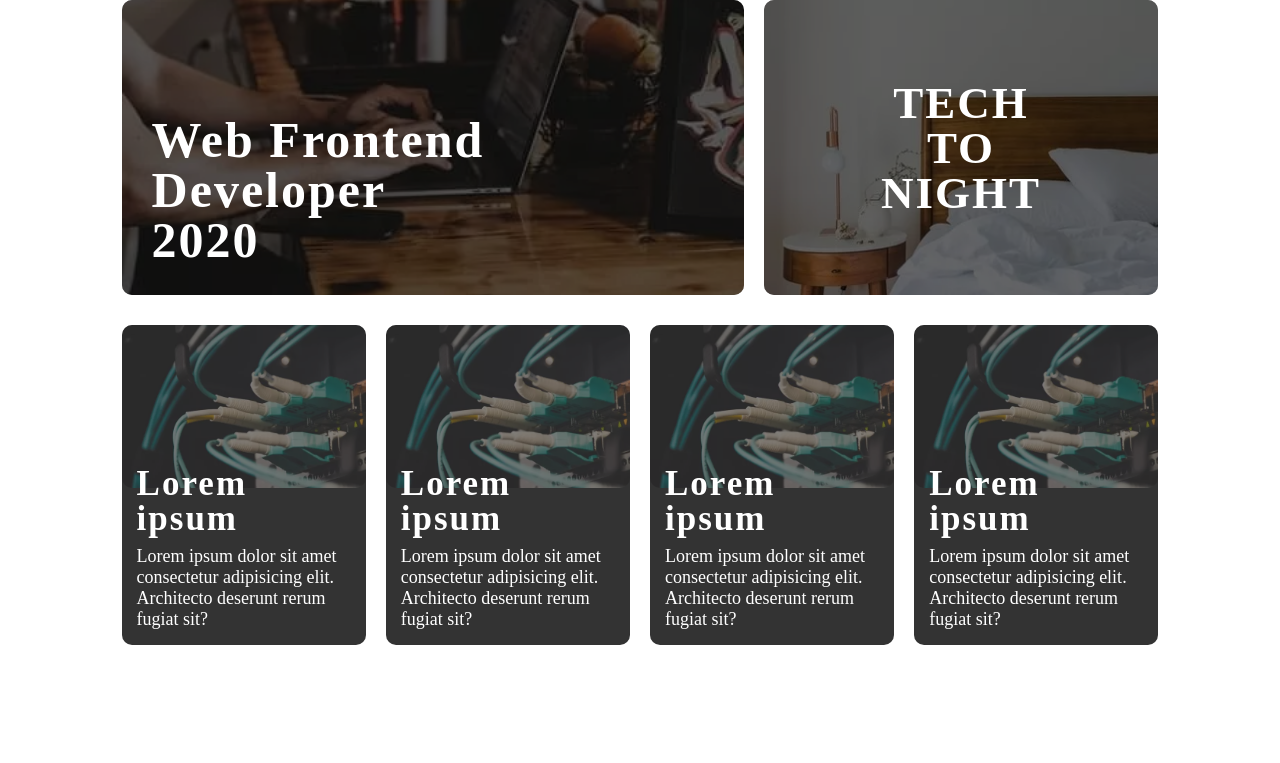
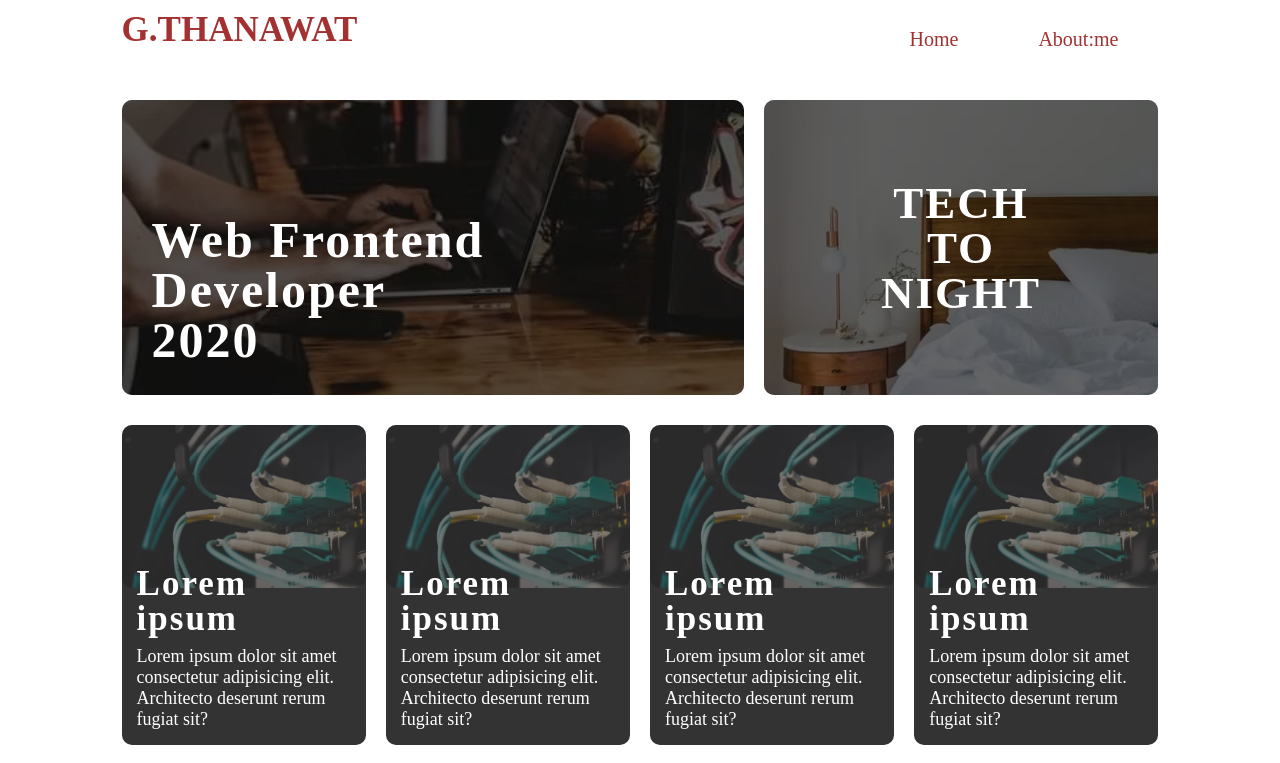
Before and after one commit to thanawatgulati/thanawat-blog, a Next.js app: page / in a window 1280 px wide. Shown: the top 763 px of the page. Built offline with nearby package versions, Linux system fonts and the light colour scheme.

Commit message:
🖥 Desktop Navigation

```diff
--- a/components/Navbar.tsx
+++ b/components/Navbar.tsx
@@ -1,14 +1,25 @@
 import React, { ReactElement } from "react";
 import styles from "../styles/navbar.module.css";
+import Link from "next/link";
 
 interface Props {}
 
 export default function Navbar({}: Props): ReactElement {
   return (
-    <div className={styles.navigation}>
-      <a href="">HOME</a>
-      <a href="">CATEGORY</a>
-      <a href="">AboutME</a>
-    </div>
+    <nav className={styles.nav}>
+      <label className={styles.logo}>G.THANAWAT</label>
+      <ul className={styles.ul}>
+        <li className={styles.li}>
+          <Link href="/">
+            <a className={styles.a}>Home</a>
+          </Link>
+        </li>
+        <li className={styles.li}>
+          <Link href="/me">
+            <a className={styles.a}>About:me</a>
+          </Link>
+        </li>
+      </ul>
+    </nav>
   );
 }
--- a/pages/_app.tsx
+++ b/pages/_app.tsx
@@ -1,6 +1,7 @@
 import { AppProps } from "next/app";
 import Head from "next/head";
 import "../styles/main.css";
+import Navbar from "../components/Navbar";
 
 export default function ({ Component, pageProps }: AppProps) {
   return (
@@ -9,6 +10,7 @@ export default function ({ Component, pageProps }: AppProps) {
         <title>Blog - Thanawat Gulati</title>
       </Head>
       <div>
+        <Navbar />
         <Component {...pageProps} />
       </div>
     </div>
--- a/pages/index.tsx
+++ b/pages/index.tsx
@@ -18,6 +18,10 @@ export default function index({}: Props): ReactElement {
         <Card />
         <Card />
         <Card />
+        <Card />
+        <Card />
+        <Card />
+        <Card />
       </div>
     </div>
   );
--- a/styles/index.module.css
+++ b/styles/index.module.css
@@ -1,4 +1,5 @@
 .containerBanner {
+  /* padding-top: 30px; */
   display: grid;
   grid-template-columns: 60% auto;
   grid-gap: 20px;
--- a/styles/navbar.module.css
+++ b/styles/navbar.module.css
@@ -1,5 +1,27 @@
-.navigation {
-  display: grid;
-  /* grid-template-columns: 50px 50px 50px; */
+.logo {
+  color: #a43131;
+  font-size: 35px;
+  font-family: Kanit;
+  font-weight: 800;
+}
+
+.nav {
+  padding-top: 10px;
+  width: 100%;
+  height: 90px;
+}
+
+.nav .ul {
   float: right;
 }
+
+.nav .ul .li {
+  color: #a43131;
+  display: inline-block;
+  font-size: 20px;
+  padding: 0px 40px;
+}
+.a {
+  color: #a43131;
+  text-decoration: none;
+}
```
Also changed, not shown: pages/me.tsx (added, +7 -0 lines).
